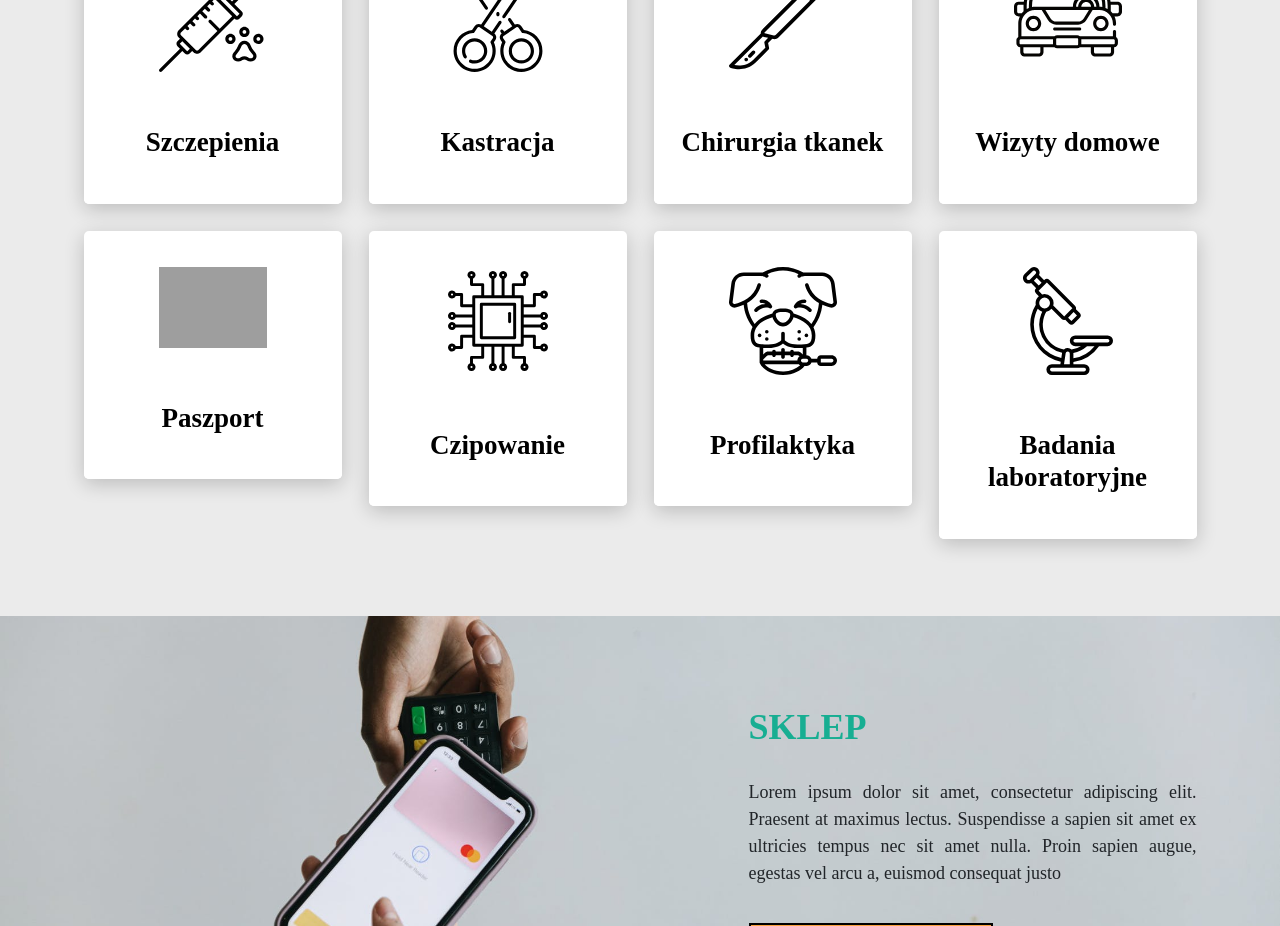
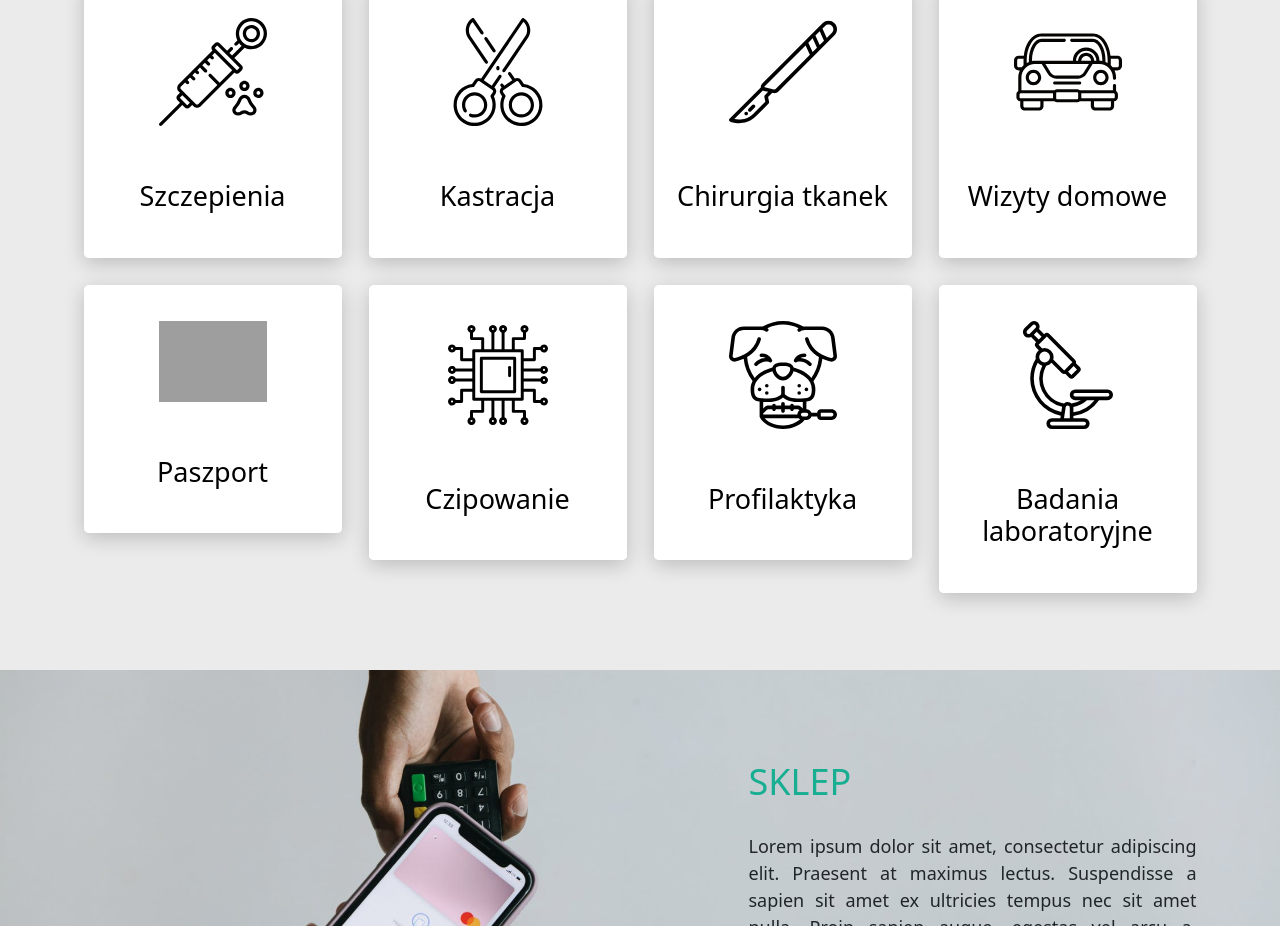
Before and after one commit to devClouds/testingVet, a React (Create React App) app: page / in a window 1280 px wide. Shown: the part 2480-3406 px from the top of the page. Built offline with nearby package versions, Linux system fonts and the light colour scheme; grey boxes are pictures that could not be loaded.

Commit message:
Set default font to quicksand

```diff
--- a/src/components/Service.js
+++ b/src/components/Service.js
@@ -18,7 +18,7 @@ function Service(props) {
                     <img className ='' src={props.imagePath} />
                 </div>
                 <div className="services-box-content">
-                    <h4><strong>{props.title}</strong></h4>
+                    <h4>{props.title}</h4>
                     <ServiceModal
                         title={props.title}
                         imagePath={props.imagePath}
--- a/src/css/App.scss
+++ b/src/css/App.scss
@@ -22,10 +22,10 @@ Title section - jako komponent?
 */
 
 
+//@import url('https://fonts.googleapis.com/css2?family=Quicksand:wght@300&display=swap');
 
 
-
-$font-QS: 'Quicksand';
+$font-QS: 'Quicksand', sans-serif;
 $font-Exo: 'Exo';
 $font-Lato: 'Lato';
 
@@ -42,8 +42,9 @@ $color-orange: #F9A13D;
 html, body{
     background-color: #ffff;
     color: #000;
-    font-family: $font-QS !important;
+ //   font-family: $font-QS;
     font-size: 18px;
+    font-weight: 300;
     margin: 0;
     margin-top: 0px !important;
     width: 100%;
@@ -89,7 +90,7 @@ h3{
 
 @mixin paragraph-title($color){
     display: inline-block;
-    font-weight: 700;
+    //font-weight: 700;
     margin-bottom: 30px;
     text-transform: uppercase;
     color: $color;
```
